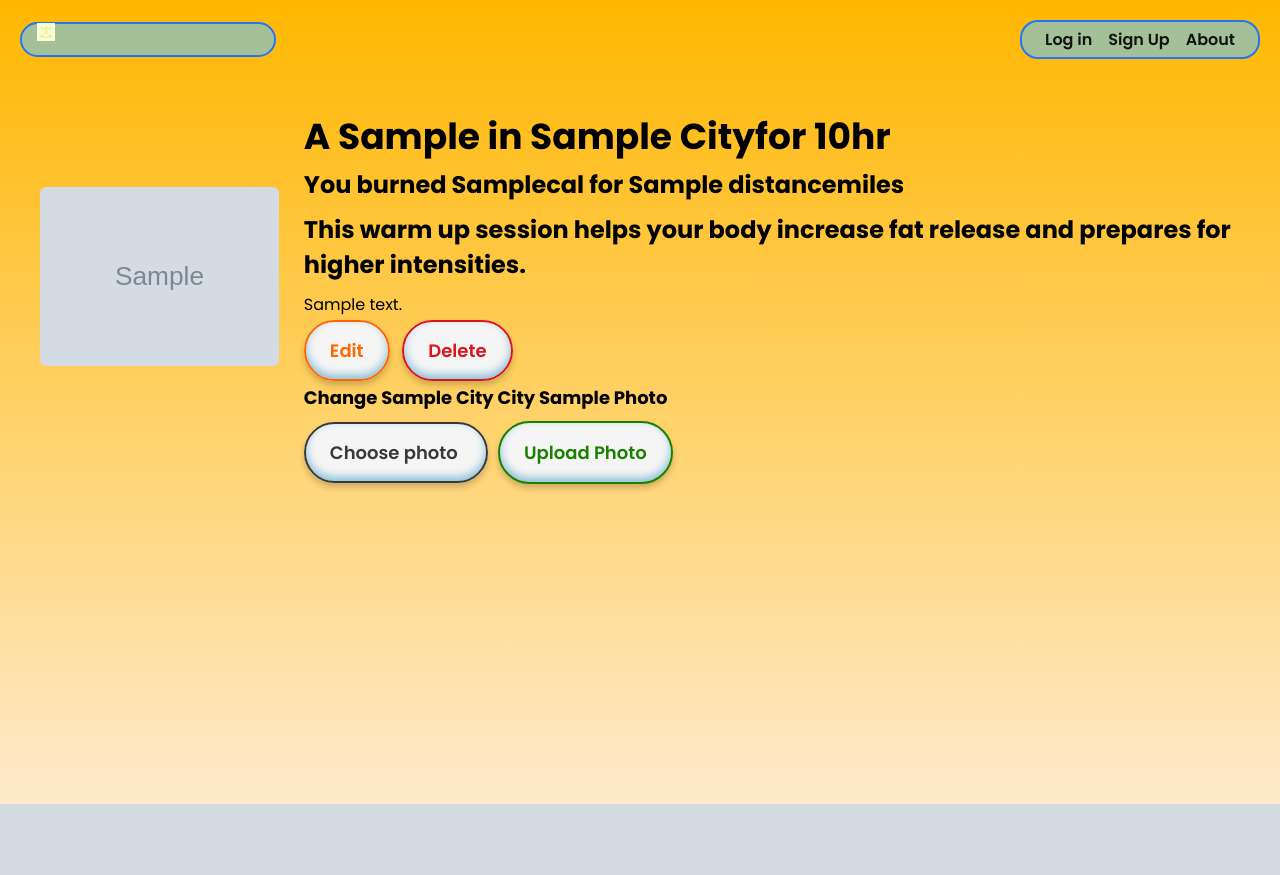
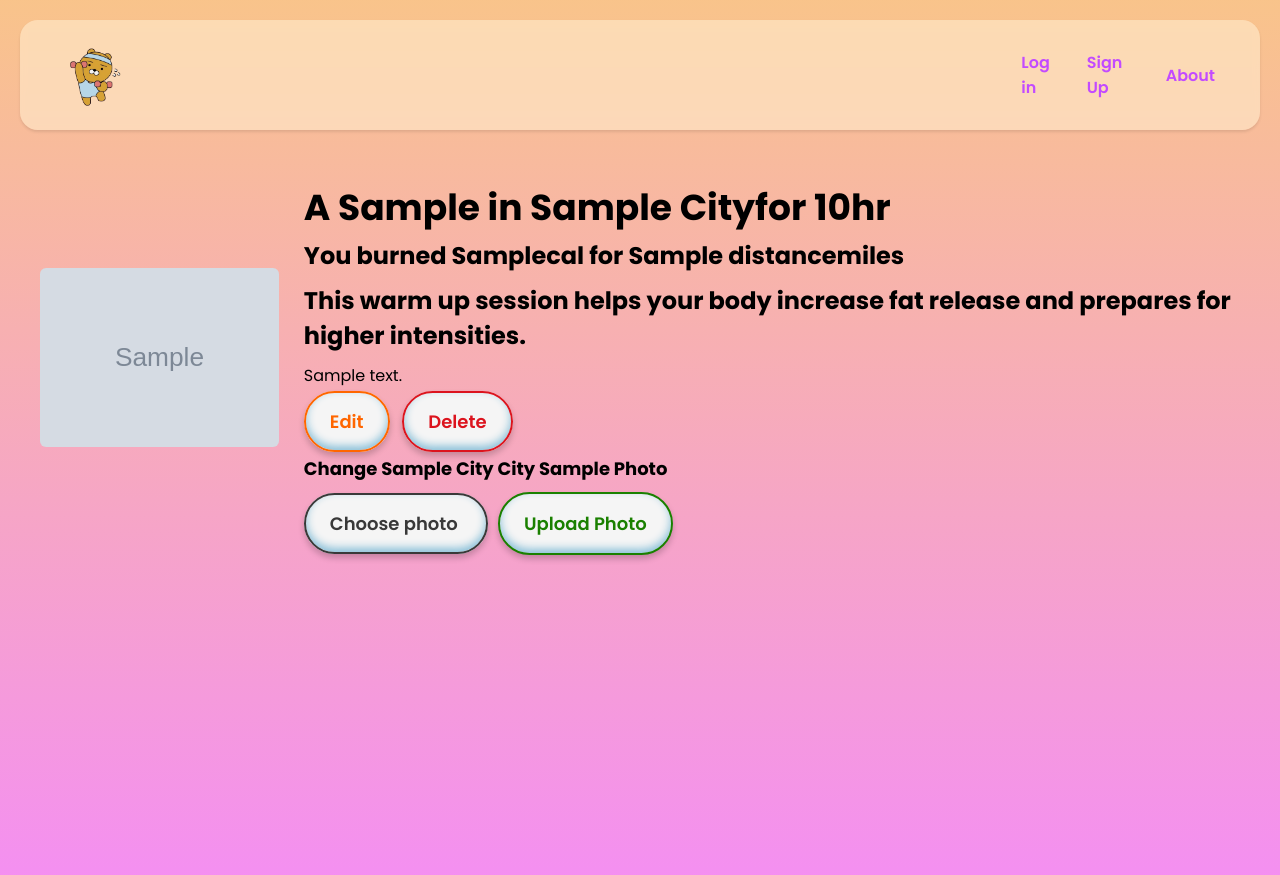
Before and after one commit to daisy119/Fitfolio, a Django app: template main_app/templates/activities/detail.html in a window 1280 px wide. Before the commit the page ends 804 px from the top, so only its background shows below. Run offline with Django 3.2, Linux system fonts and the light colour scheme; the template is opened without the code that fills it: most values are stand-ins (such as "Sample title", 1, 10 or a date in 2020); grey boxes marked "Sample" are stand-in pictures; some libraries are stand-ins or nearby versions; grey boxes are pictures that could not be loaded.

Commit message:
add some images

```diff
--- a/main_app/static/css/base.css
+++ b/main_app/static/css/base.css
@@ -22,16 +22,15 @@ html {
 }
 
 body {
-  background: hsla(36, 100%, 90%, 1);
+  background: hsla(31, 90%, 76%, 1);
 
-  background: linear-gradient(90deg, hsla(36, 100%, 90%, 1) 0%, hsla(43, 100%, 50%, 1) 100%);
+background: linear-gradient(270deg, hsla(31, 90%, 76%, 1) 0%, hsla(302, 82%, 76%, 1) 100%);
 
-  background: -moz-linear-gradient(90deg, hsla(36, 100%, 90%, 1) 0%, hsla(43, 100%, 50%, 1) 100%);
+background: -moz-linear-gradient(270deg, hsla(31, 90%, 76%, 1) 0%, hsla(302, 82%, 76%, 1) 100%);
 
-  background: -webkit-linear-gradient(90deg, hsla(36, 100%, 90%, 1) 0%, hsla(43, 100%, 50%, 1) 100%);
+background: -webkit-linear-gradient(270deg, hsla(31, 90%, 76%, 1) 0%, hsla(302, 82%, 76%, 1) 100%);
 
-  filter: progid: DXImageTransform.Microsoft.gradient( startColorstr="#FFEBCD", endColorstr="#FDB400", GradientType=1 );
-
+filter: progid: DXImageTransform.Microsoft.gradient( startColorstr="#f9c58d", endColorstr="#f492f0", GradientType=1 );
 
   margin: 0;
   display: flex;
@@ -67,12 +66,16 @@ input{
 
 header {
   width: 100%;
-  background: var(--nav-bg-ff); /* rgba(104, 197, 248, .9) */
+  /* background: var(--nav-bg-ff); rgba(104, 197, 248, .9) */
+  background: #FFEBCD; /* rgba(104, 197, 248, .9) */
   border-bottom: var(--borders);
 }
 
 nav {
   margin: 10px;
+
+  position:relative;
+  border: none;
 }
 
 ul {
@@ -92,7 +95,8 @@ h2 {
 
 nav a {
   text-decoration: none;
-  color: var(--text-color);
+  /* color: var(--text-color); */
+  color: #c34bff;
   font-weight: 600;
   font-size: 16px;
 }
@@ -105,23 +109,57 @@ nav ul {
   display: flex;
   align-items: center;
   justify-content: center;
-  flex-wrap: wrap;
+  padding: 0px 20px;
 }
 
 nav li {
-  padding: 5px 8px;
+  padding: 30px 10px;
+  z-index: 3;
 }
+
+nav li a {
+  transition: all 0.3s ease 0s;
+}
+
+nav li a:hover,nav li a:focus {
+  color: rgba(51, 51, 51,.6);
+  /* padding:1px; */
+  border-bottom: solid 5px #C68DE2;
+  border-top: solid 5px #C68DE2;
+}
+
+/* nav a::after {
+  content:'12';
+  height: 2px;
+  height: 100%;
+  background: rgb(255, 255, 255);
+  /* display: block; */
+  position: absolute;
+  /* left:0; */
+  bottom: -20px;
+  /* opacity: 0;
+  transition: all 0.2s;
+  pointer-events: none; */
+}
+
+nav a:hover::after {
+  opacity: 1;
+} */
+
 
 img{
   width: 25%;
   margin-top: -20px;
 }
 
-.header-logo-container {
+/* .header-logo-container {
   margin: auto;
   padding: 10px 20px 0;
   max-width: 500px;
-}
+  display: flex;
+  flex-direction: row;
+  justify-content:space-evenly;
+} */
 
 .page-header {
   display: flex;
@@ -142,7 +180,6 @@ img{
   font-family: inherit;
   margin-right: 10px;
   touch-action: manipulation;
-  /* all: unset; */
   position: relative;
   border-radius: 50px;
   box-shadow: inset 0 -4px 8px #87bfd8, 0 4px 6px rgba(0, 0, 0, 0.2);
@@ -163,37 +200,7 @@ img{
   opacity: 1;
 }
 
-.btn::after {
-  content: "";
-  position: absolute;
-  inset: 0;
-  border-image-source: url("https://csspro.com/css-3d-buttons/buttons-img/mario-button-borders.webp");
-  border-image-slice: 50%;
-  border-image-width: 40px;
-  border-style: solid;
-  transform: scale(1.04, 1.08);
-  opacity: 0;
-  transition-property: opacity;
-  transition-duration: 0.4s;
-  transition-timing-function: cubic-bezier(0.55, 1, 0.15, 1);
-  will-change: transform;
-}
-.btn:focus-visible::after {
-  opacity: 1;
-  animation: pulsate-16 1s infinite;
-}
 
-@keyframes pulsate-16 {
-  0% {
-    transform: scale(1.04, 1.08);
-  }
-  50% {
-    transform: scale(1.08, 1.12);
-  }
-  100% {
-    transform: scale(1.04, 1.08);
-  }
-}
 
 
 .submit {
@@ -277,10 +284,6 @@ img{
     flex-wrap: nowrap;
   }
 
-  .header-logo-container {
-    width: 213px;
-  }
-
   .page-header h1 {
     font-size: var(--font-xtreme);
   }
@@ -296,7 +299,8 @@ img{
 
   @supports (-webkit-backdrop-filter: none) or (backdrop-filter: none) {
     header {
-      background: var(--nav-bg);
+      /* background: var(--nav-bg); */
+      background: #FFEBCD;
       -webkit-backdrop-filter: blur(3px);
       backdrop-filter: blur(3px);
     }
@@ -320,9 +324,12 @@ img{
   nav,
   .header-logo-container {
     margin: 0;
-    background: var(--nav-bg-ff);
-    border: var(--borders);
+    /* background: var(--nav-bg-ff); */
+    background: rgb(255, 235, 205,.6);
+    /* border: var(--borders); */
     border-radius: 18px;
+    /* box-shadow: 20px 40px 40px rgba(51, 51, 51,0.5); */
+    box-shadow: 0 2px 3px 0 rgba(0,0,0,.1);
   }
 
   nav {
@@ -333,7 +340,7 @@ img{
     /* visual fix to help align logo */
     padding-top: 6px;
     width: 256px;
-    height: 35px;
+    height: 55px;
   }
 
   @supports (-webkit-backdrop-filter: none) or (backdrop-filter: none) {
@@ -344,7 +351,8 @@ img{
 
     nav,
     .header-logo-container {
-      background: rgba(104, 197, 248, .6);
+      /* background: rgba(104, 197, 248, .6); */
+      background: rgba(198, 141, 226, .6)
       -webkit-backdrop-filter: blur(3px);
       backdrop-filter: blur(3px);
     }
@@ -361,11 +369,12 @@ img{
 
 }
 
-#fitfolio-logo{
-  width: 8%;
-}
-
 .icon{
   width: 40px;
   height: auto;
 }
+
+#workout-bear{
+  width: 8%;
+  cursor: pointer;
+}
--- a/main_app/static/css/home.css
+++ b/main_app/static/css/home.css
@@ -48,7 +48,7 @@ main > section {
   background: linear-gradient(to right bottom, rgba(255,255,255,0.7),rgba(255,255,255,0.3));
   border-radius: 2rem;
   z-index: 3;
-  backdrop-filter: blur(2rem);
+  backdrop-filter: blur(1rem);
   box-shadow: 0px 0px 19px 5px rgba(0,0,0,0.19);
 }
 
@@ -179,6 +179,10 @@ h2{
   font-size:4rem;
 }
 
+#staystrong{
+  width: 100%;
+}
+
 
 @keyframes typing {
   from {
--- a/main_app/templates/about.html
+++ b/main_app/templates/about.html
@@ -7,7 +7,9 @@
 
 {% block content %}
 
-<h1>About the Fitfolio</h1>
+<h1><ion-icon name="newspaper-outline"></ion-icon>&nbsp&nbspAbout the Fitfolio</h1><script src="https://unpkg.com/@dotlottie/player-component@latest/dist/dotlottie-player.mjs" type="module"></script>
+
+<dotlottie-player src="https://lottie.host/dcb5aacf-16ee-4a8e-a733-8aeac8b675f7/uombmXleWf.json" background="transparent" speed="1" style="width: 300px; height: 300px;" loop autoplay></dotlottie-player>
 <hr />
 <p class="page-content">
 Fitfolio is an app inspired by platforms like Strava and Alltrails, designed to research and track journeys through both urban landscapes and wilderness adventures. Whether navigating city streets or trekking through nature's wonders, Fitfolio aims to capture the joy of exploration and share it with fellow enthusiastic individuals. With its user-friendly interface and collaborative features, Fitfolio encourages users to discover new paths, share experiences, and connect with like-minded adventurers, fostering a community united by a passion for discovery and outdoor exploration.
--- a/main_app/templates/activities/detail.html
+++ b/main_app/templates/activities/detail.html
@@ -21,10 +21,9 @@
       class="usr-img"
     >
   {% else %}
-    <img
-      src="{% static 'images/sk8r-boi-cat.svg' %}"
-      alt="A skater boy cat"
-    >
+  <script src="https://unpkg.com/@dotlottie/player-component@latest/dist/dotlottie-player.mjs" type="module"></script>
+
+  <dotlottie-player src="https://lottie.host/846fc0c9-9c15-4dea-90f6-1e982b95a3c9/1EDL2sV51U.json" background="transparent" speed="1" style="width: 300px; height: 300px;" loop autoplay></dotlottie-player>
   {% endif %}
   </div>
   <div class="activity-details">
--- a/main_app/templates/base.html
+++ b/main_app/templates/base.html
@@ -16,22 +16,18 @@
   <link rel="preconnect" href="https://fonts.googleapis.com">
   <link rel="preconnect" href="https://fonts.gstatic.com" crossorigin>
  <link href="https://fonts.googleapis.com/css2?family=Poppins:wght@200;300;400;500;600;700;800&display=swap" rel="stylesheet">
+ <script src="https://unpkg.com/ionicons@5.0.0/dist/ionicons.js"></script>
   {% block head %}
   {% endblock %}
 </head>
 <body>
   <header>
-    <div class="header-logo-container">
-      <a href="/">
-        <img
-          id="fitfolio-logo"
-          src="{% static 'images/fitfolio-logo.png' %}"
-          alt="The Fitfolio Logo"
-        >
-      </a>
-    </div>
+
     <nav>
       <ul>
+        <a href="/">
+          <img id= "workout-bear" src="{% static 'images/workoutbear.png' %}" alt="The bear that works out" />
+        </a>
         {% if user.is_authenticated %}
         <li><a href="{% url 'home' %}">Home</a></li>
         <li><a href="{% url 'activity-index' %}">All Activities</a></li>
--- a/main_app/templates/signup.html
+++ b/main_app/templates/signup.html
@@ -9,7 +9,9 @@
 
 <div class="page-header">
   <h1>Sign Up</h1>
-  <img src="{% static 'images/nerd-cat.svg' %}" alt="A cat using a computer"/>
+  <script src="https://unpkg.com/@dotlottie/player-component@latest/dist/dotlottie-player.mjs" type="module"></script>
+
+    <dotlottie-player src="https://lottie.host/2eb85194-b2ce-4f08-91f9-3439fe704c85/WHZ9e0PB0F.json" background="transparent" speed="1" style="width: 300px; height: 300px;" loop autoplay></dotlottie-player>
 </div>
 {% if error_message %}
   <p class="red-text">{{ error_message }}</p>
```
Also changed, not shown: main_app/templates/activities/index.html (+6 -3 lines), main_app/templates/home.html (+7 -1 lines), main_app/templates/main_app/activity_confirm_delete.html (+8 -4 lines), main_app/templates/main_app/activity_form.html (+5 -3 lines), README.md, main_app/static/images/midtown.png (added).
